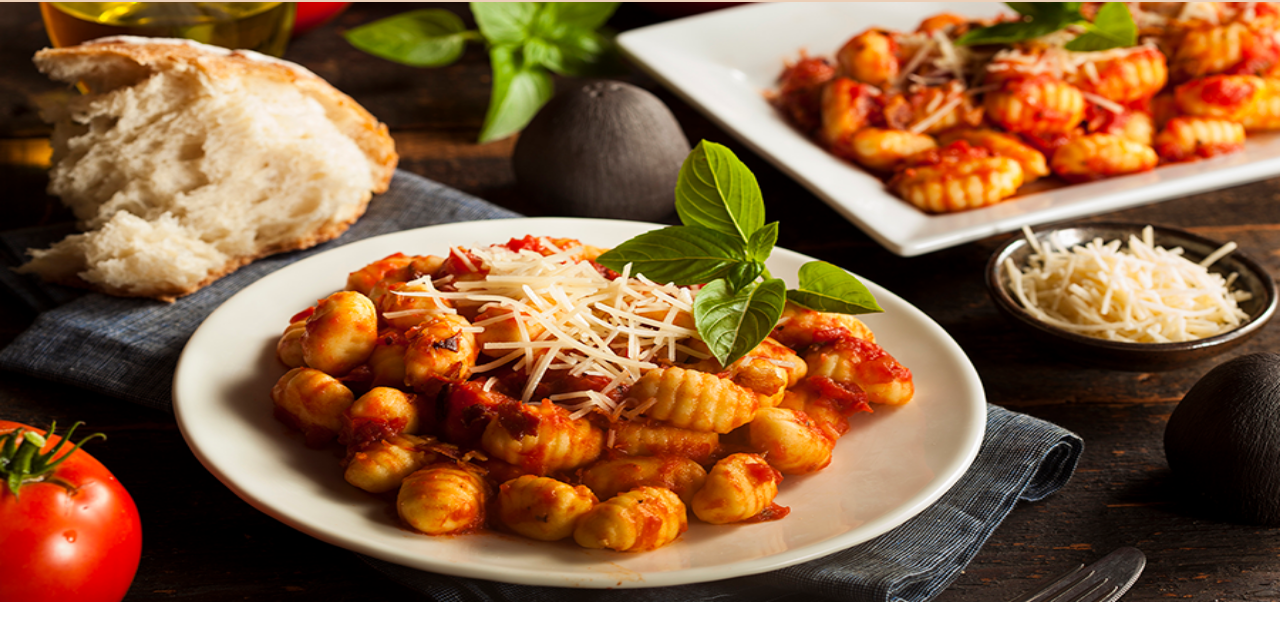
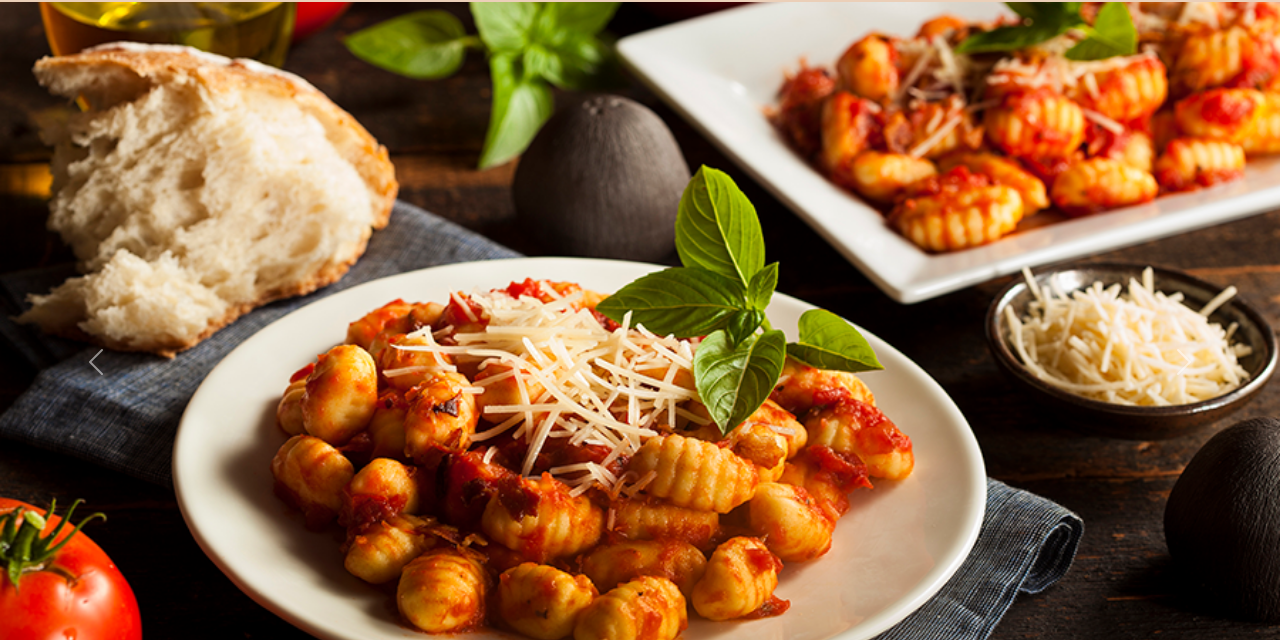
Before and after one commit to ValentinRomero22/CODER-ProyectoFinal_JS, a plain HTML site: page index.html in a window 1280 px wide. Shown: the part 84-724 px from the top of the page. Drawn offline with nearby package versions, Linux system fonts and the light colour scheme.

Commit message:
bootstrapUno

```diff
--- a/estilos.css
+++ b/estilos.css
@@ -108,21 +108,21 @@ iframe{
     margin-bottom: 5%;
 }
 
-.contenedorSlider{
-    height: 100vh;
-}
-
 .headerLogo{
     display: flex;
     justify-content: space-between;
     align-items: center;
 }
 
-.slider {
-	overflow: hidden;
+.carousel-inner{
+    height: 90vh;
 }
 
-.slider figure {
+/* .slider {
+	overflow: hidden;
+} */
+
+/* .slider figure {
 	width: 300%;
 	position: relative;
 	animation: 10s slider infinite;
@@ -132,7 +132,7 @@ iframe{
 .slider figure img {
 	width: 33.333333333%;
 	height : 75vh;
-}
+} */
 
 .botones{
     text-align: center;
@@ -326,7 +326,7 @@ iframe{
     color: #ffc700;
 }
 
-@keyframes slider {
+/* @keyframes slider {
 	0% { left: 0; }
 	30% { left: 0; }
 	33% { left: -100%; }
@@ -334,7 +334,7 @@ iframe{
 	66% { left: -200%; }
 	95% { left: -200%; }
 	100% { left: 0; }
-}
+} */
 
 @media screen and (max-width: 1140px){
 
--- a/index.html
+++ b/index.html
@@ -28,13 +28,34 @@
             </ul>
         </nav>
     </header>
-    <section class="slider">
+    <div id="carouselExampleControls" class="carousel slide" data-bs-ride="carousel">
+        <div class="carousel-inner">
+          <div class="carousel-item active">
+            <img src="imagenes/slider_uno.png" class="d-block w-100" alt="...">
+          </div>
+          <div class="carousel-item">
+            <img src="imagenes/slider_dos.png" class="d-block w-100" alt="...">
+          </div>
+          <div class="carousel-item">
+            <img src="imagenes/slider_tres.png" class="d-block w-100" alt="...">
+          </div>
+        </div>
+        <button class="carousel-control-prev" type="button" data-bs-target="#carouselExampleControls" data-bs-slide="prev">
+          <span class="carousel-control-prev-icon" aria-hidden="true"></span>
+          <span class="visually-hidden">Previous</span>
+        </button>
+        <button class="carousel-control-next" type="button" data-bs-target="#carouselExampleControls" data-bs-slide="next">
+          <span class="carousel-control-next-icon" aria-hidden="true"></span>
+          <span class="visually-hidden">Next</span>
+        </button>
+      </div>
+    <!-- <section class="slider">
         <figure>
             <img src="imagenes/slider_uno.png" alt="Slide 1" />
             <img src="imagenes/slider_dos.png" alt="Slide 2" />
             <img src="imagenes/slider_tres.png" alt="Slide 3" />
         </figure>
-    </section>
+    </section> -->
     <section class="cuerpo">
         <h2 class="textoPaddingBottom">Recomendados del día:</h2>
         <div class="catalogo">
```
